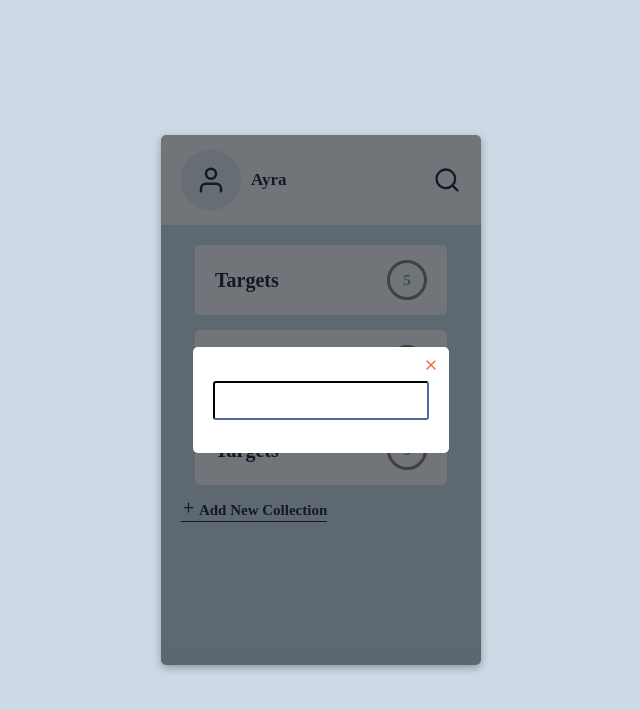
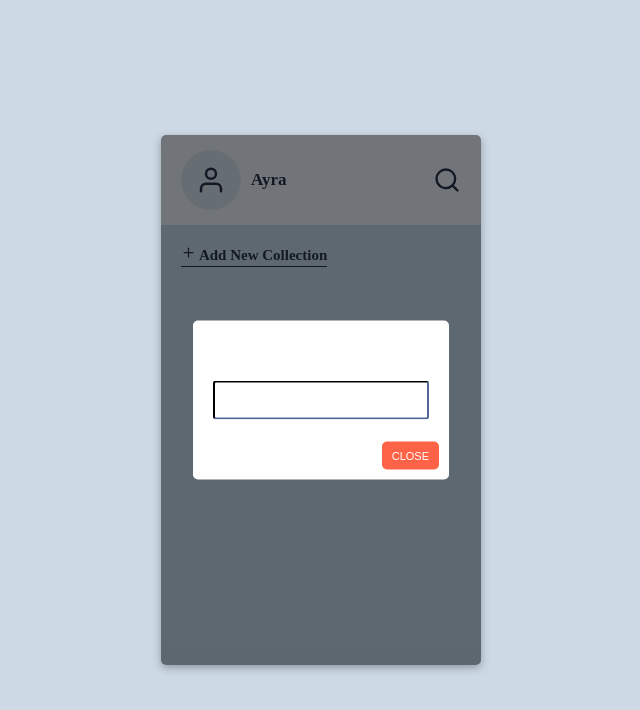
Before and after one commit to ppoyami/React-Basic-Project, a React (Create React App) app in the folder advenced-todo-list/: page /dash in a window 1280 px wide. Both pictures are taken after a click on the element "Add New Collection". Shown: the top 710 px of the page, without its empty margins (319-959 px from the left). Built offline with nearby package versions, Linux system fonts and the light colour scheme; the HTML template or start-up script is replaced by a standard one.

Commit message:
error:  Maximum update depth exceeded

```diff
--- a/advenced-todo-list/src/App.js
+++ b/advenced-todo-list/src/App.js
@@ -6,7 +6,7 @@ import DashBoard from './page/DashBoard';
 import List from './page/List';
 import GlobalStyled from './global/GlobalStyled';
 import theme from './global/Theme';
-import { useState } from 'react';
+import { useRef, useState } from 'react';
 
 const AppLayout = styled.div`
   width: 100vw;
@@ -17,9 +17,20 @@ const AppLayout = styled.div`
 `;
 
 function App() {
-  const [collenctions, setCollections] = useState([]);
-  const [todos, setTodos] = useState([]);
-  // ? dashBoard: collections, addCollections(func), remainsCnt
+  const [collections, setCollections] = useState([]);
+  const [todos, setTodos] = useState({});
+  // ? dashBoard: collections, addCollections(func), calcRemains(func)
+  const collectionId = useRef(1);
+
+  const addCollections = collection => {
+    setCollections([...collections, collection]);
+  };
+
+  const calcRemains = id => {
+    return todos[id].filter(todo => !todo.done).length;
+  };
+
+  const addTodos = obj => setTodos({ ...todos, ...obj });
 
   return (
     <AppLayout>
@@ -31,10 +42,15 @@ function App() {
               <Landing />
             </Route>
             <Route path="/dash">
-              <DashBoard />
+              <DashBoard
+                id={collectionId}
+                collections={collections}
+                addCollections={addCollections}
+                calcRemains={calcRemains}
+              />
             </Route>
-            <Route path="/list:id">
-              <List />
+            <Route path="/list">
+              <List searchId={collectionId} addTodos={addTodos} todos={todos} />
             </Route>
           </Switch>
         </ThemeProvider>
--- a/advenced-todo-list/src/components/DashBoard/Board.js
+++ b/advenced-todo-list/src/components/DashBoard/Board.js
@@ -30,9 +30,9 @@ const Progress = styled.span`
   align-items: center;
 `;
 
-export default function Board({ id, title, count }) {
+export default function Board({ title, count }) {
   return (
-    <Wrapper to={`/list${id}`}>
+    <Wrapper to={`/list`}>
       <Title>{title}</Title>
       <Progress>{count}</Progress>
     </Wrapper>
--- /dev/null
+++ b/advenced-todo-list/src/components/DashBoard/Creator.js
@@ -0,0 +1,172 @@
+import React, { useEffect, useRef, useState } from 'react';
+import styled, { css, keyframes } from 'styled-components';
+import useInput from '../../hooks/useInput';
+
+const fadeIn = keyframes`
+  from {
+    opacity: 0;
+  }
+
+  to {
+    opacity: 1;
+  }
+`;
+const fadeOut = keyframes`
+  from {
+    opacity: 1;
+  }
+
+  to {
+    opacity: 0;
+  }
+`;
+
+const SlideUp = keyframes`
+  from {
+    top: 70%;
+  }
+
+  to {
+    top: 50%;
+  }
+
+`;
+const SlideDown = keyframes`
+  from {
+    top: 50%;
+    opacity: 1;
+  }
+
+  to {
+    top: 70%;
+    opacity: 0;
+  }
+
+`;
+
+const BackGround = styled.div`
+  position: absolute;
+  top: 0;
+  left: 0;
+  width: 100%;
+  height: 100%;
+  background-color: rgba(0, 0, 0, 0.5);
+
+  animation-name: ${fadeIn};
+  animation-duration: 300ms;
+  animation-timing-function: cubic-bezier(0.55, 0.055, 0.675, 0.19);
+  animation-fill-mode: forwards;
+
+  ${({ invisible }) =>
+    invisible &&
+    css`
+      animation-name: ${fadeOut};
+    `}
+`;
+
+const Wrapper = styled.div`
+  position: absolute;
+  top: 50%;
+  left: 50%;
+  transform: translate(-50%, -50%);
+
+  width: 80%;
+  height: 30%;
+  background-color: #fff;
+  border-radius: 5px;
+  z-index: 100;
+
+  animation-name: ${SlideUp};
+  animation-duration: 300ms;
+  animation-timing-function: cubic-bezier(0.19, 1, 0.22, 1);
+  animation-fill-mode: forwards;
+
+  ${({ invisible }) =>
+    invisible &&
+    css`
+      animation-name: ${SlideDown};
+    `}
+`;
+
+const Form = styled.form`
+  display: flex;
+  justify-content: center;
+  align-items: center;
+  height: 100%;
+  padding: 1rem 2rem;
+`;
+const Input = styled.input`
+  outline: none;
+  border-color: ${({ theme: { colors } }) => colors.color_text};
+  border-radius: 3px;
+  padding: 1rem;
+  width: 100%;
+`;
+
+const CloseBtn = styled.button`
+  position: absolute;
+  bottom: 1rem;
+  right: 1rem;
+  font-size: 1.1rem;
+  color: #fff;
+  text-transform: uppercase;
+
+  border: none;
+  border-radius: 5px;
+  background-color: tomato;
+  padding: 0.8rem 1rem;
+
+  cursor: pointer;
+`;
+
+export default function Creator({ show, close, addCollections }) {
+  const [animation, setAnimation] = useState(false);
+  const [localVisible, setLocalVisible] = useState(show);
+  const [text, onChange, setText] = useInput('');
+  const id = useRef(1);
+
+  const onSubmit = e => {
+    e.preventDefault();
+    const collection = {
+      id: id.current,
+      title: text,
+    };
+    addCollections(collection);
+    id.current++;
+    setText('');
+    close();
+  };
+
+  useEffect(() => {
+    // MEMO: 언마운트 전 애니메이션 적용하기
+    // 문제상황: show의 초기값은 false, 처음에 무조건 지연이 발생 렌더링이 안되어야 하는데 지연효과가 발생함(잠깐 보이다가 언마운트 된다.)
+    // 1. local 하게 보이는 상태라는 의미의 상태 값을 정의: 타이머 등록 이후에, 동기화가 된다.
+    // 2. 렌더링이 되지 않은 초기 상태 값 : show: false, -> null
+    // 3. 렌더링이 시작되는 상황 show: false -> true,  -> render();
+    // IDEA: 지연 효과가 발생해야 되는 상황, show: true -> false,  true(이전 상태 값) -> false(현재 상태 값) 되는 상황을 어떻게 감지할 수 있을까?
+    // MEMO: 트랜지션이 안먹는 이유: 렌더링은 css 속성이 변화하는 것이 아니다!, 렌더링이 되고 나서 이 애니메이션(keyframes)을 실행해라 라고 명시를 해야 된다.
+    // * ex) true -> false, (true && !false), false -> true, (false && !true)
+    if (localVisible && !show) {
+      setAnimation(true);
+
+      // 500ms이후 언마운팅(null)
+      setTimeout(() => {
+        setAnimation(false);
+      }, 300);
+    }
+    setLocalVisible(show);
+  }, [show, localVisible]);
+
+  if (!localVisible && !animation) return null;
+
+  return (
+    <BackGround invisible={!show}>
+      <Wrapper invisible={!show}>
+        <CloseBtn onClick={close}>close</CloseBtn>
+        <Form onSubmit={onSubmit}>
+          <Input value={text} onChange={onChange} />
+        </Form>
+      </Wrapper>
+    </BackGround>
+  );
+}
--- a/advenced-todo-list/src/components/common/Creator.js
+++ b/advenced-todo-list/src/components/List/Creator.js
@@ -1,8 +1,6 @@
 import React, { useEffect, useState } from 'react';
 import styled, { css, keyframes } from 'styled-components';
 import useInput from '../../hooks/useInput';
-
-import { FiX } from 'react-icons/fi';
 
 const fadeIn = keyframes`
   from {
@@ -105,13 +103,18 @@ const Input = styled.input`
   width: 100%;
 `;
 
-const CloseBtn = styled.i`
+const CloseBtn = styled.button`
   position: absolute;
-  top: 1rem;
+  bottom: 1rem;
   right: 1rem;
-  font-size: 1.6rem;
-  color: tomato;
-  cursor: pointer;
+  font-size: 1.1rem;
+  color: #fff;
+  text-transform: uppercase;
+
+  border: none;
+  border-radius: 5px;
+  background-color: tomato;
+  padding: 0.8rem 1rem;
 `;
 
 export default function Creator({ show, close }) {
@@ -150,9 +153,7 @@ export default function Creator({ show, close }) {
   return (
     <BackGround invisible={!show}>
       <Wrapper invisible={!show}>
-        <CloseBtn onClick={close}>
-          <FiX />
-        </CloseBtn>
+        <CloseBtn onClick={close}>close</CloseBtn>
         <Form onSubmit={onSubmit}>
           <Input value={text} onChange={onChange} />
         </Form>
--- a/advenced-todo-list/src/page/DashBoard.js
+++ b/advenced-todo-list/src/page/DashBoard.js
@@ -8,7 +8,7 @@ import Username from '../components/DashBoard/Name';
 import Search from '../components/DashBoard/Search';
 import Board from '../components/DashBoard/Board';
 import InlineButton from '../components/common/InlineButton';
-import Creator from '../components/common/Creator';
+import Creator from '../components/DashBoard/Creator';
 
 const Layout = styled.div`
   position: relative;
@@ -58,7 +58,12 @@ const StyledInlineButton = styled(InlineButton)`
   align-items: center;
 `;
 
-export default function DashBoard() {
+export default function DashBoard({
+  id,
+  collections,
+  addCollections,
+  calcRemains,
+}) {
   const [popUp, setPopUp] = useState(false);
   return (
     <Layout>
@@ -68,16 +73,23 @@ export default function DashBoard() {
         <Search />
       </Header>
       <Body>
-        <Board id="1" title="Targets" count="5" />
-        <Board id="2" title="Targets" count="5" />
-        <Board id="3" title="Targets" count="5" />
+        {/* collection rendering... */}
+        {/* calcRemains를 각 Board 마다 실행해서 결과받아 표시 */}
+        {collections.map(({ id, title }) => (
+          <Board key={id} title={title} count="5" />
+        ))}
         <StyledInlineButton>
           <span onClick={() => setPopUp(true)}>
             <FiPlus /> Add New Collection
           </span>
         </StyledInlineButton>
       </Body>
-      <Creator show={popUp} close={() => setPopUp(false)} />
+      <Creator
+        id={id}
+        show={popUp}
+        close={() => setPopUp(false)}
+        addCollections={addCollections}
+      />
     </Layout>
   );
 }
--- a/advenced-todo-list/src/page/List.js
+++ b/advenced-todo-list/src/page/List.js
@@ -5,7 +5,7 @@ import BackButton from '../components/List/BackButton';
 import More from '../components/List/More';
 import Item from '../components/List/Item';
 import CreateBtn from '../components/List/CreateBtn';
-import Creator from '../components/common/Creator';
+import Creator from '../components/List/Creator';
 
 const Layout = styled.div`
   position: relative;
@@ -31,12 +31,22 @@ const Body = styled.main`
   padding: 1rem;
 `;
 
-export default function List() {
+export default function List({ searchId, addTodos, todos }) {
   const [popup, setPopup] = useState(false);
-  // BUG: 라우트 컴포넌트에 props를 넘기면서 history 객체를 받아올 수 없다.
+  // BUG: 라우트 컴포넌트에 props를 넘기면서 history, match 객체를 받아올 수 없다.
   // const goBack = () => {
   //   history.goBack();
   // };
+  // console.log(match);
+  // 키 값 탐색 -> 있으면 [] 가져오고, 없으면 String(searchId): [] 를 생성
+  const key = searchId.current + '';
+  // BUG: todos[key] 없으면 새로 만들어주는데, 렌더링이 안됌
+  const todoList = todos[key];
+  if (!todoList) addTodos({ key: [] });
+
+  console.log(key);
+  console.log(todos);
+
   return (
     <Layout>
       <Header>
@@ -44,9 +54,10 @@ export default function List() {
         <More />
       </Header>
       <Body>
-        <Item title="Walder Fray" isDone={true} />
-        <Item title="The Hound" isDone={false} />
-        <Item title="Cersel Lannister" isDone={false} />
+        {todoList &&
+          todoList.map(todo => (
+            <Item key={todo.id} title={todo.title} isDone={todo.done} />
+          ))}
       </Body>
       <CreateBtn onClick={() => setPopup(true)} />
       <Creator show={popup} close={() => setPopup(false)} />
```
